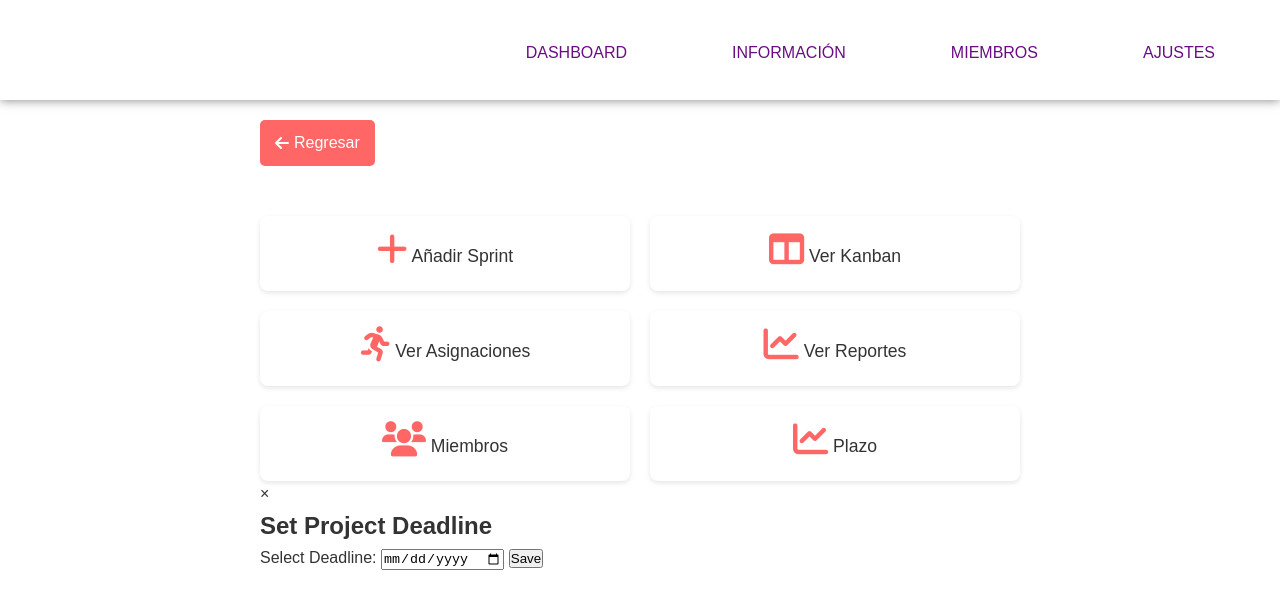
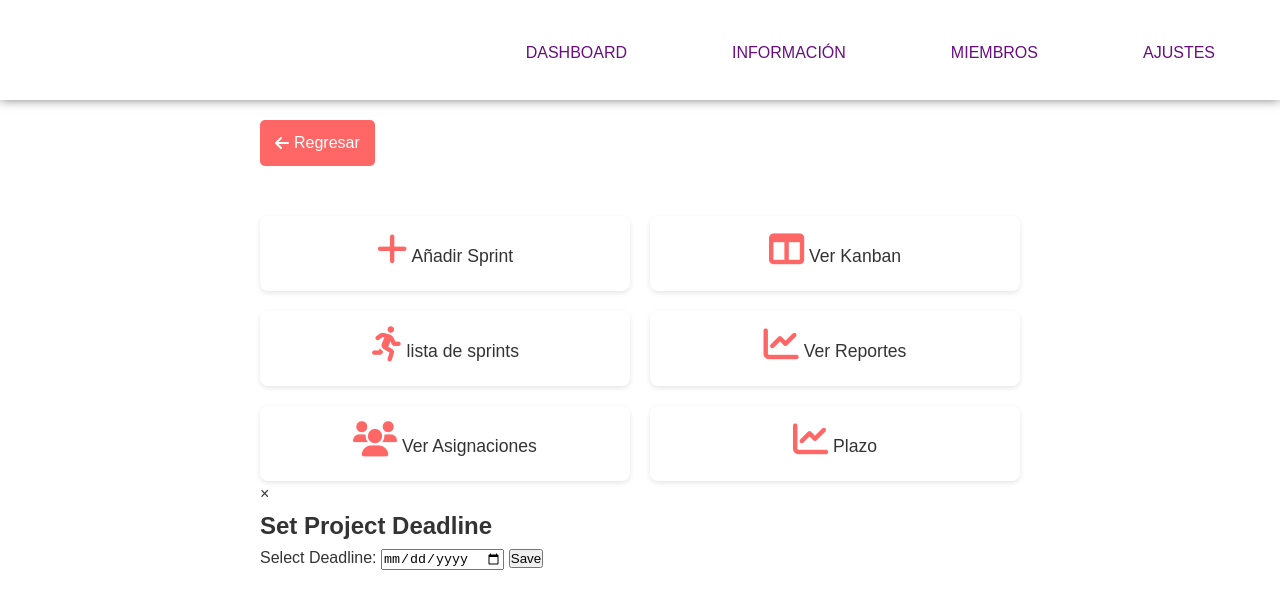
Before and after one commit to alessandraaguiluz/Agiles, a website: page public/H1_project_view.html in a window 1280 px wide. Drawn offline with Linux system fonts and the light colour scheme; no server answers; sample sign-in values are in the browser's storage.

Commit message:
asignar botones

```diff
--- a/public/H1_project_view.html
+++ b/public/H1_project_view.html
@@ -30,9 +30,9 @@
     <ul>
       <li><a href="H3_sprint_view.html" id="addSprintBtn"><i class="fas fa-plus"></i> Añadir Sprint</a></li>
       <li><a href="H4_kanban.html" id="kanbanBtn"><i class="fas fa-columns"></i> Ver Kanban</a></li>
-      <li><a href="#" id="sprintsBtn"><i class="fas fa-running"></i> Ver Asignaciones</a></li>
-      <li><a href="H5_reporte.html" id="reportsBtn"><i class="fas fa-chart-line"></i> Ver Reportes</a></li>
-      <li><a href="#" id="miembrosBtn"><i class="fas fa-users"></i> Miembros</a></li>
+      <li><a href="add_sprint.html" id="sprintsBtn"><i class="fas fa-running"></i> lista de sprints</a></li>
+      <li><a href="H5|reporte.html" id="reportsBtn"><i class="fas fa-chart-line"></i> Ver Reportes</a></li>
+      <li><a href="H2_asignar_tareas.html" id="miembrosBtn"><i class="fas fa-users"></i> Ver Asignaciones</a></li>
       <li><a href="#" id="plazBtn"><i class="fas fa-chart-line"></i> Plazo</a></li>
     </ul>
     <!-- Modal for setting the project deadline -->
```
